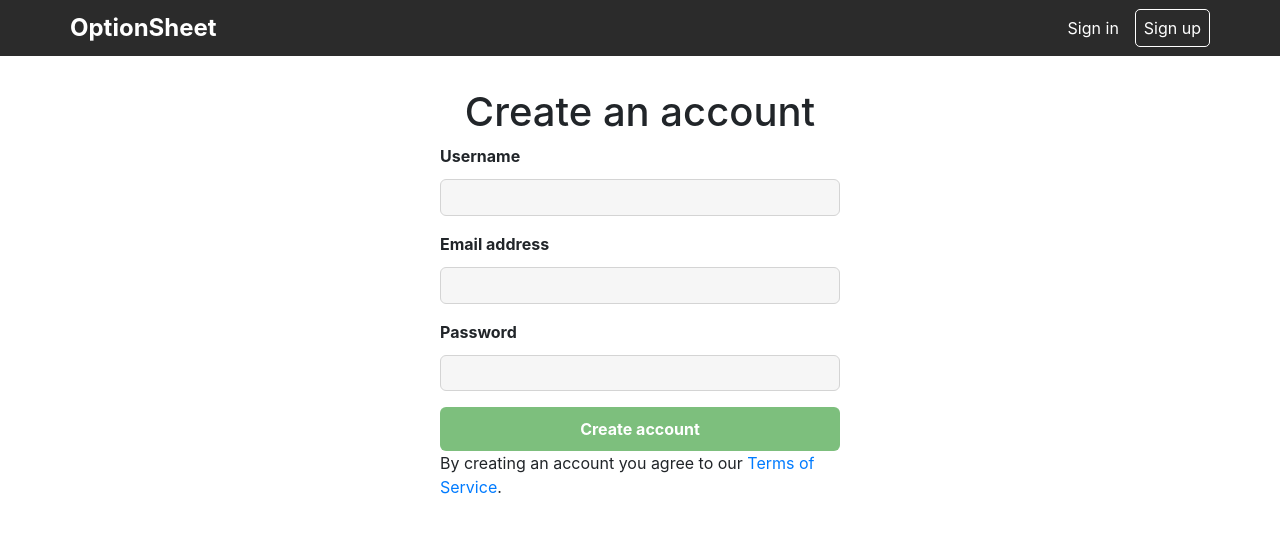
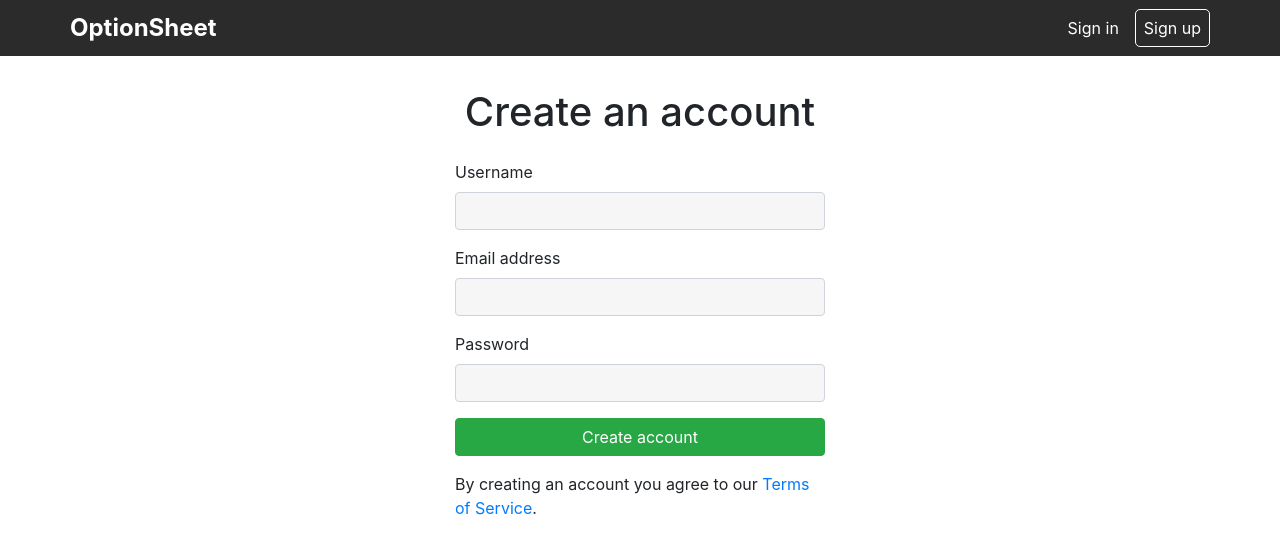
Before and after one commit to stephenreynolds/optionsheet, a React app: page /register in a window 1280 px wide. Shown: the top 554 px of the page. Built offline with nearby package versions, Linux system fonts and the light colour scheme; the HTML template or start-up script is replaced by a standard one; what redux-immutable-state-invariant would draw is missing.

Commit message:
Use Formik and Yup for forms

```diff
--- a/package.json
+++ b/package.json
@@ -34,6 +34,7 @@
     "color": "^3.1.3",
     "compression": "^1.7.4",
     "dotenv": "^8.2.0",
+    "formik": "^2.2.6",
     "http-status-codes": "^2.1.4",
     "jquery": "^3.6.0",
     "jsonwebtoken": "^8.5.1",
@@ -55,7 +56,8 @@
     "redux-thunk": "^2.3.0",
     "reflect-metadata": "^0.1.13",
     "styled-components": "^5.2.3",
-    "typeorm": "^0.2.32"
+    "typeorm": "^0.2.32",
+    "yup": "^0.32.9"
   },
   "devDependencies": {
     "@babel/core": "^7.13.15",
--- a/src/app/components/auth/login/login.tsx
+++ b/src/app/components/auth/login/login.tsx
@@ -1,58 +1,18 @@
 import { Link, Redirect } from "react-router-dom";
-import {
-  LoginForm,
-  ForgotPassword,
-  CreateAccount,
-  ErrorMessage
-} from "./login.styles";
-import { useState } from "react";
-import Input from "../../layout/input";
-import Button from "../../layout/button";
-import Label from "../../layout/label";
-import InputGroup from "../../layout/inputGroup";
+import { CreateAccount, ForgotPassword, LoginContainer } from "./login.styles";
+import { ErrorMessage, Formik } from "formik";
 import { Credentials } from "../../../common/user";
 import { useDispatch, useSelector } from "react-redux";
 import * as authActions from "../../../redux/actions/authActions";
-import {
-  getIsLoggedIn,
-  getMessage,
-  getMyInfo
-} from "../../../redux/selectors/user";
+import { getIsLoggedIn, getMyInfo } from "../../../redux/selectors/user";
 import { PromiseDispatch } from "../../../redux/promiseDispatch";
+import * as yup from "yup";
+import { Button, Form } from "react-bootstrap";
 
-const Login = (): JSX.Element => {
+const Login = () => {
   const isLoggedIn = useSelector((state) => getIsLoggedIn(state));
   const user = useSelector((state) => getMyInfo(state));
-  const message = useSelector((state) => getMessage(state));
-
   const dispatch: PromiseDispatch = useDispatch();
-
-  const [username, setUsername] = useState("");
-  const [password, setPassword] = useState("");
-
-  const onUsernameChange = (e) => {
-    setUsername(e.target.value);
-  };
-
-  const onPasswordChange = (e) => {
-    setPassword(e.target.value);
-  };
-
-  const validate = (): boolean => {
-    return username.length > 0 && password.length > 0;
-  };
-
-  const onSubmit = (e) => {
-    e.preventDefault();
-    if (validate()) {
-      const credentials: Credentials = {
-        username,
-        password
-      };
-
-      dispatch(authActions.login(credentials)).then();
-    }
-  };
 
   if (isLoggedIn) {
     if (user.username) {
@@ -61,40 +21,81 @@ const Login = (): JSX.Element => {
     return <></>;
   }
 
+  const onSubmit = (credentials: Credentials) => {
+    dispatch(authActions.login(credentials)).then();
+  };
+
+  const initialValues: Credentials = {
+    username: "",
+    password: ""
+  };
+
   return (
-    <LoginForm onSubmit={onSubmit} className="mx-auto">
-      <h1 className="text-center">Sign in</h1>
+    <LoginContainer>
+      <h1 className="text-center mb-4">Sign in</h1>
 
-      <InputGroup>
-        <Label htmlFor="username">Username or email address</Label>
-        <Input
+      <Formik
+        initialValues={initialValues}
+        validationSchema={yup.object({
+          username: yup.string().required("Username is required"),
+          password: yup.string().required("Password is required")
+        })}
+        validateOnBlur={false}
+        validateOnChange={false}
+        onSubmit={onSubmit}
+      >
+        {({ getFieldProps, handleSubmit }) => (
+          <Form onSubmit={handleSubmit}>
+            <Form.Group controlId="username">
+              <Form.Label>Username or email address</Form.Label>
+              <Form.Control
+                name="username"
                 type="text"
-          id="username"
-          onChange={onUsernameChange}
+                aria-describedby="usernameHelpBlock"
                 tabIndex={1}
+                {...getFieldProps("username")}
               />
-      </InputGroup>
+              <Form.Text id="usernameHelpBlock" muted>
+                <ErrorMessage name="username" />
+              </Form.Text>
+            </Form.Group>
 
-      <InputGroup>
-        <Label htmlFor="password">
+            <Form.Group controlId="password">
+              <Form.Label className="d-flex flex-grow-1">
                 Password
-          <ForgotPassword to="/resetpassword" tabIndex={4}>
+                <ForgotPassword
+                  to="/resetpassword"
+                  className="flex-fill"
+                  tabIndex={3}
+                >
                   Forgot password?
                 </ForgotPassword>
-        </Label>
-        <Input
+              </Form.Label>
+              <Form.Control
+                name="password"
                 type="password"
-          id="password"
-          onChange={onPasswordChange}
+                aria-describedby="passwordHelpBlock"
                 tabIndex={2}
+                {...getFieldProps("password")}
               />
-      </InputGroup>
+              <Form.Text id="passwordHelpBlock" muted>
+                <ErrorMessage name="password" />
+              </Form.Text>
+            </Form.Group>
 
-      <ErrorMessage>{message}</ErrorMessage>
-
-      <Button type="submit" color="green" disabled={!validate()} tabIndex={3}>
+            <Form.Group>
+              <Button
+                type="submit"
+                variant="success"
+                className="w-100"
+                tabIndex={4}
+              >
                 Sign in
               </Button>
+            </Form.Group>
+          </Form>
+        )}
+      </Formik>
 
       <CreateAccount>
         New to OptionSheet?{" "}
@@ -103,7 +104,7 @@ const Login = (): JSX.Element => {
         </Link>
         .
       </CreateAccount>
-    </LoginForm>
+    </LoginContainer>
   );
 };
 
--- a/src/app/components/auth/register/register.styles.tsx
+++ b/src/app/components/auth/register/register.styles.tsx
@@ -1,21 +1,7 @@
 import styled from "styled-components";
+import { Container } from "react-bootstrap";
 
-export const RegisterForm = styled.form`
+export const RegisterContainer = styled(Container)`
   width: 400px;
   margin-top: 2rem;
 `;
-
-export const ErrorMessage = styled.span`
-  display: block;
-  margin-top: 0.5rem;
-  color: #ff0000;
-
-  ul {
-    margin-top: 0;
-    padding-left: 1.5rem;
-
-    li {
-      padding-top: 0.2em;
-    }
-  }
-`;
--- a/src/app/components/auth/register/register.tsx
+++ b/src/app/components/auth/register/register.tsx
@@ -1,129 +1,22 @@
 import { Link, Redirect } from "react-router-dom";
-import { ErrorMessage, RegisterForm } from "./register.styles";
-import { useState } from "react";
+import { RegisterContainer } from "./register.styles";
+import { CreateUserModel } from "../../../common/user";
 import {
-  validateEmail,
-  validatePassword,
-  validateUsername,
-  CreateUserModel
-} from "../../../common/user";
-import { checkEmail, checkUsername } from "../../../common/userManager";
-import Input from "../../layout/input";
-import Button from "../../layout/button";
-import Label from "../../layout/label";
-import InputGroup from "../../layout/inputGroup";
+  checkEmailAvailable,
+  checkUsernameAvailable
+} from "../../../common/userManager";
+import { ErrorMessage, Formik } from "formik";
 import * as authActions from "../../../redux/actions/authActions";
 import { useDispatch, useSelector } from "react-redux";
-import {getIsLoggedIn, getMessage, getMyInfo} from "../../../redux/selectors/user";
+import { getIsLoggedIn, getMyInfo } from "../../../redux/selectors/user";
 import { PromiseDispatch } from "../../../redux/promiseDispatch";
+import * as yup from "yup";
+import { Button, Form } from "react-bootstrap";
 
 const Register = (): JSX.Element => {
   const isLoggedIn = useSelector((state) => getIsLoggedIn(state));
   const user = useSelector((state) => getMyInfo(state));
-  const message = useSelector((state) => getMessage(state));
-
   const dispatch: PromiseDispatch = useDispatch();
-
-  const [username, setUsername] = useState("");
-  const [email, setEmail] = useState("");
-  const [password, setPassword] = useState("");
-  const [usernameError, setUsernameError] = useState("");
-  const [emailError, setEmailError] = useState("");
-  const [passwordErrors, setPasswordErrors] = useState([]);
-
-  const onUsernameChange = (e) => {
-    const value = e.target.value;
-    setUsername(value);
-    setUsernameError("");
-  };
-
-  const onUsernameBlur = (e) => {
-    const value = e.target.value;
-    if (value.length > 0) {
-      checkUsername(value).then((message) => {
-        setUsernameError(message);
-      });
-    }
-  };
-
-  const onEmailChange = (e) => {
-    const value = e.target.value;
-    setEmail(value);
-    setEmailError(
-      validateEmail(value) || value.length === 0
-        ? ""
-        : "Please enter a valid email address."
-    );
-  };
-
-  const onEmailBlur = (e) => {
-    const value = e.target.value;
-    if (value.length > 0) {
-      checkEmail(value).then((message) => {
-        setEmailError(message);
-      });
-    }
-  };
-
-  const onPasswordChange = (e) => {
-    const value = e.target.value;
-    const minLength = 8;
-    const lowercase = /(?=.*[a-z])/;
-    const uppercase = /(?=.*[A-Z])/;
-    const digit = /(?=.*[0-9])/;
-    const special = /(?=.*[^A-Za-z0-9])/;
-    const errors = [];
-
-    if (!lowercase.test(value)) {
-      errors.push("At least one lowercase letter");
-    }
-    if (!uppercase.test(value)) {
-      errors.push("At least one uppercase letter");
-    }
-    if (!digit.test(value)) {
-      errors.push("At least one digit");
-    }
-    if (!special.test(value)) {
-      errors.push("At least one special character");
-    }
-    if (value.length < minLength) {
-      errors.push(`At least ${minLength} characters long`);
-    }
-
-    if (value.length === 0) {
-      setPasswordErrors([]);
-    } else {
-      setPasswordErrors(errors);
-    }
-
-    setPassword(value);
-  };
-
-  const onSubmit = (e) => {
-    e.preventDefault();
-
-    if (!validateAll()) {
-      return;
-    }
-
-    const user: CreateUserModel = {
-      username,
-      email,
-      password
-    };
-
-    dispatch(authActions.register(user)).then(() => {
-      dispatch(authActions.login({ username, password })).then();
-    });
-  };
-
-  const validateAll = (): boolean => {
-    return (
-      validateUsername(username) &&
-      validateEmail(email) &&
-      validatePassword(password)
-    );
-  };
 
   if (isLoggedIn) {
     if (user.username) {
@@ -132,70 +25,125 @@ const Register = (): JSX.Element => {
     return <></>;
   }
 
+  const onSubmit = (model: CreateUserModel) => {
+    dispatch(authActions.register(model)).then(() => {
+      dispatch(
+        authActions.login({
+          username: model.username,
+          password: model.password
+        })
+      ).then();
+    });
+  };
+
+  const initialValues: CreateUserModel = {
+    username: "",
+    email: "",
+    password: ""
+  };
+
+  const validationSchema = yup.object({
+    username: yup
+      .string()
+      .required("Username is required")
+      .test(
+        "checkUsername",
+        "That username is not available",
+        async (value) => value && !(await checkUsernameAvailable(value))
+      ),
+    email: yup
+      .string()
+      .email("Must be a valid email address")
+      .required("Email address is required")
+      .test(
+        "checkEmail",
+        "That email is already in use",
+        async (value) => value && !(await checkEmailAvailable(value))
+      ),
+    password: yup
+      .string()
+      .min(8, "Password must be at least 8 characters")
+      .matches(
+        /(?=.*[a-z])/,
+        "Password must contain at least one lowercase letter"
+      )
+      .matches(
+        /(?=.*[A-Z])/,
+        "Password must contain at least one uppercase letter"
+      )
+      .matches(/(?=.*[0-9])/, "Password must contain at least one digit")
+      .matches(
+        /(?=.*[^A-Za-z0-9])/,
+        "Password must contain at least one special character"
+      )
+      .required("Password is required")
+  });
+
   return (
-    <RegisterForm onSubmit={onSubmit} className="mx-auto">
-      <h1 className="text-center">Create an account</h1>
+    <RegisterContainer>
+      <h1 className="text-center mb-4">Create an account</h1>
 
-      <InputGroup>
-        <Label htmlFor="username">Username</Label>
-        <Input
+      <Formik
+        initialValues={initialValues}
+        validationSchema={validationSchema}
+        validateOnChange={false}
+        onSubmit={onSubmit}
+      >
+        {({ getFieldProps, handleSubmit }) => (
+          <Form onSubmit={handleSubmit}>
+            <Form.Group controlId="username">
+              <Form.Label>Username</Form.Label>
+              <Form.Control
+                name="username"
                 type="text"
-          id="username"
-          value={username}
-          onChange={onUsernameChange}
-          onBlur={onUsernameBlur}
-          required
+                aria-describedby="usernameHelpBlock"
+                {...getFieldProps("username")}
               />
-        <ErrorMessage>{usernameError}</ErrorMessage>
-      </InputGroup>
-      <InputGroup>
-        <Label htmlFor="email">Email address</Label>
-        <Input
-          type="email"
-          id="email"
-          value={email}
-          onChange={onEmailChange}
-          onBlur={onEmailBlur}
-          required
+              <Form.Text id="usernameHelpBlock" muted>
+                <ErrorMessage name="username" />
+              </Form.Text>
+            </Form.Group>
+
+            <Form.Group controlId="email">
+              <Form.Label>Email address</Form.Label>
+              <Form.Control
+                name="email"
+                type="text"
+                aria-describedby="emailHelpBlock"
+                {...getFieldProps("email")}
               />
-        <ErrorMessage>{emailError}</ErrorMessage>
-      </InputGroup>
-      <InputGroup>
-        <Label htmlFor="password">Password</Label>
-        <Input
+              <Form.Text id="emailHelpBlock" muted>
+                <ErrorMessage name="email" />
+              </Form.Text>
+            </Form.Group>
+
+            <Form.Group controlId="password">
+              <Form.Label>Password</Form.Label>
+              <Form.Control
+                name="password"
                 type="password"
-          id="password"
-          value={password}
-          onChange={onPasswordChange}
-          required
+                aria-describedby="passwordHelpBlock"
+                {...getFieldProps("password")}
               />
-        <ErrorMessage>
-          {passwordErrors.length > 0 && (
-            <>
-              Please ensure your password contains the following:
-              <ul>
-                {passwordErrors.map((e) => (
-                  <li key={e}>{e}</li>
-                ))}
-              </ul>
-            </>
-          )}
-        </ErrorMessage>
-      </InputGroup>
+              <Form.Text id="passwordHelpBlock" muted>
+                <ErrorMessage name="password" />
+              </Form.Text>
+            </Form.Group>
 
-      <InputGroup>
-        <ErrorMessage>{message}</ErrorMessage>
-      </InputGroup>
-
-      <Button type="submit" color="green" disabled={!validateAll()}>
+            <Form.Group>
+              <Button type="submit" variant="success" className="w-100">
                 Create account
               </Button>
+            </Form.Group>
+          </Form>
+        )}
+      </Formik>
 
       <p>
         By creating an account you agree to our{" "}
         <Link to="/terms">Terms of Service</Link>.
       </p>
-    </RegisterForm>
+    </RegisterContainer>
   );
 };
 
--- a/src/app/components/baseStyles.tsx
+++ b/src/app/components/baseStyles.tsx
@@ -3,4 +3,7 @@ import "normalize.css/normalize.css";
 import "bootstrap/scss/bootstrap.scss";
 
 export default createGlobalStyle`
+  input {
+    background-color: #f6f6f6 !important;
+  }
 `;
--- a/src/server/routes.ts
+++ b/src/server/routes.ts
@@ -6,11 +6,11 @@ import {verifyJwtToken} from "./middleware/authentication";
 
 export const attachRoutes = (app: Express): void => {
   app.post("/api/users", users.createUser);
-  app.post("/api/users/check_email", users.checkEmail);
-  app.post("/api/users/check_username", users.checkUsername);
+  app.post("/api/users/check_email_available", users.checkEmailAvailable);
+  app.post("/api/users/check_username_available", users.checkUsernameAvailable);
   app.get("/api/users/:username", users.getUser);
+  app.post("/api/auth/authenticate", auth.authenticateUser);
   app.get("/api/auth/me", [verifyJwtToken], auth.getMyInfo);
-  app.post("/api/auth/authenticate", auth.authenticateUser);
   app.get("/dashboard", [verifyJwtToken], getApp);
   app.get("/*", getApp);
 };
```
Also changed, not shown: src/app/common/userManager.ts (+12 -8 lines), src/app/components/auth/login/login.styles.tsx (+4 -20 lines), src/app/components/profile/index.tsx (+3 -5 lines), src/server/controllers/userController.ts (+8 -28 lines), 1 other file (tests, documents, lock files or other folders). Lines whose indentation alone changed are shown as unchanged.
